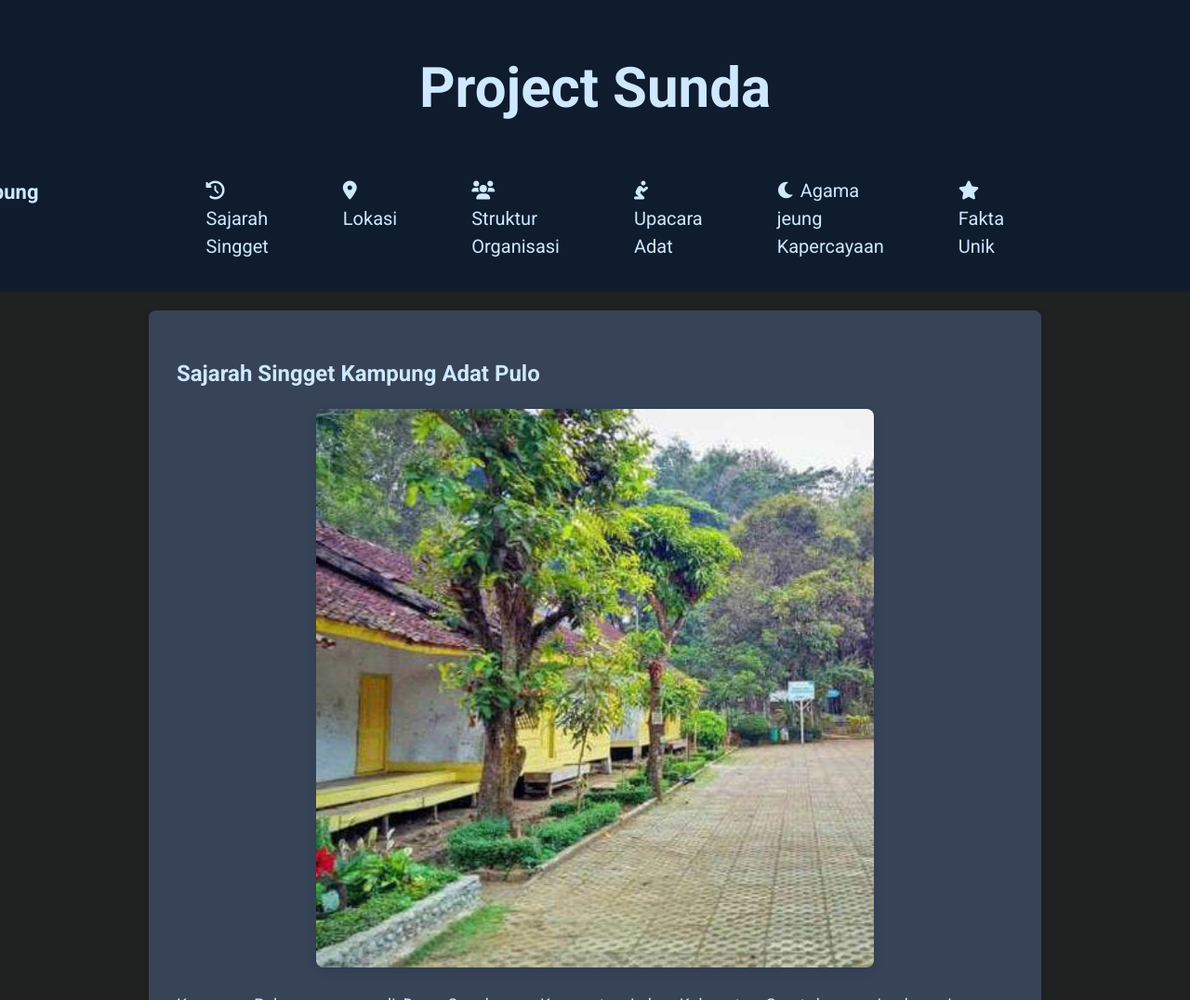
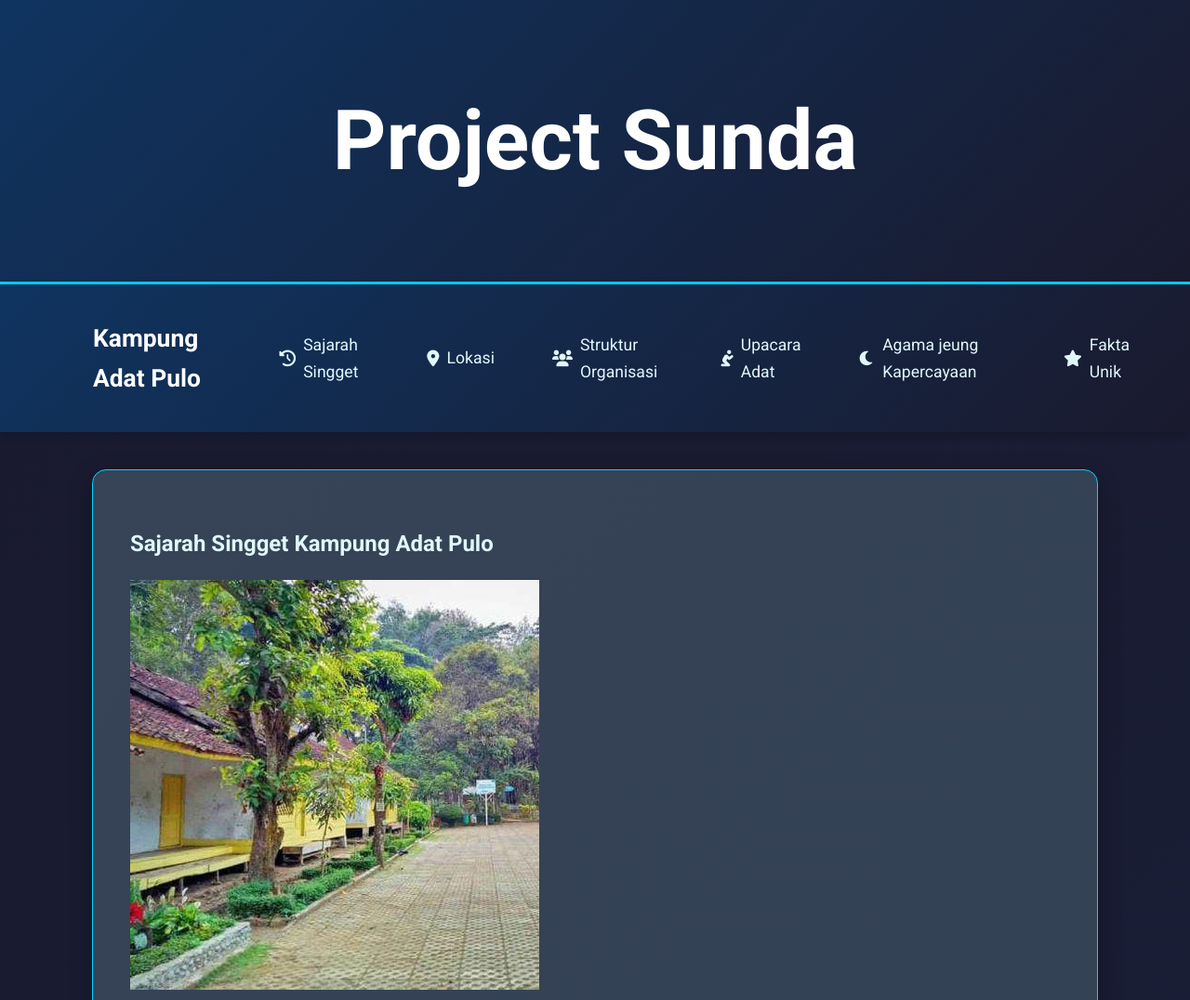
Before and after one commit to umbuazaziaherlendii/Sunda-artikel-Adat-Pulo, a plain HTML site: page index.html in a window 1280 px wide. Shown: the top 1076 px of the page at 93% size. Drawn offline with Linux system fonts and the light colour scheme.

Commit message:
Update sunda.css

```diff
--- a/sunda.css
+++ b/sunda.css
@@ -3,118 +3,81 @@ body, html {
     margin: 0;
     padding: 0;
     font-family: 'Roboto', sans-serif;
-    line-height: 1.5;
-    color: #cee8ff;
-    background-color: #202121;
+    line-height: 1.6;
+    color: #e0f7fa; /* Lebih terang untuk kontras */
+    background: linear-gradient(135deg, #1a1a2e, #16213e); /* Gradien gelap elegan */
     scroll-behavior: smooth;
 }
 
+/* Header */
 header {
-    background-color: #0F1C2E;
-    padding: 10px;
+    background: linear-gradient(135deg, #0f3460, #1a1a2e); /* Gradien biru gelap */
+    padding: 20px;
     text-align: center;
-    font-size: 2.5em;
-    box-shadow: 0px 4px 6px rgba(0, 0, 0, 0.1);
+    font-size: 2.8em;
+    font-weight: 700;
+    color: #ffffff;
+    box-shadow: 0 4px 15px rgba(0, 0, 0, 0.3);
+    border-bottom: 3px solid #00d4ff; /* Aksen biru muda */
 }
 
-header button {
-    position: fixed;
-    z-index: 5;
-    top: 0;
-    margin: 20px;
-    font-size: 18px;
-    border-style: solid;
-    border-radius: 5px;
-    border-width: 2px;
-    background-color: #cee8ff;
-    color: #0F1C2E;
-    padding: 10px 20px;
-}
-
+/* Navigation */
 .nav {
     position: sticky;
     top: 0;
     left: 0;
+    z-index: 10;
+    background: linear-gradient(135deg, #0f3460, #1a1a2e);
+    box-shadow: 0 2px 10px rgba(0, 0, 0, 0.2);
 }
 
 nav ul {
-    font-size: 20px;
     display: flex;
-    justify-content: end;
-    gap: 5rem;
-    padding: 25px;
-    padding-right: 200px;
+    justify-content: flex-end;
+    align-items: center;
+    gap: 2rem;
+    padding: 15px 50px;
     margin: 0;
     list-style-type: none;
-    background-color: #0F1C2E;
+    font-size: 1.1em;
 }
 
 nav ul li a {
     text-decoration: none;
-    color: #cee8ff;
+    color: #e0f7fa;
+    padding: 10px 15px;
+    border-radius: 8px;
+    transition: all 0.3s ease;
+    display: flex;
+    align-items: center;
+    gap: 8px;
+}
+
+nav ul li a:hover {
+    background-color: #00d4ff;
+    color: #1a1a2e;
+    transform: translateY(-2px);
+    box-shadow: 0 4px 10px rgba(0, 212, 255, 0.3);
 }
 
 li h1 {
-    font-size: 22px;
-    display: block;
-    margin: auto;
-    padding-right: 100px;
-    color: #cee8ff;
+    font-size: 1.5em;
+    font-weight: 700;
+    color: #ffffff;
+    margin-right: auto;
+    padding-left: 50px;
 }
 
+/* Main Content */
 main {
-    max-width: 900px;
-    margin: 20px auto;
-    padding: 30px;
-    background-color: #374357;
-    box-shadow: 0 4px 12px rgba(0, 0, 0, 0.1);
-    border-radius: 8px;
+    max-width: 1000px;
+    margin: 40px auto;
+    padding: 40px;
+    background: linear-gradient(135deg, #374357, #2c3e50);
+    box-shadow: 0 8px 25px rgba(0, 0, 0, 0.3);
+    border-radius: 15px;
+    border: 1px solid #00d4ff;
 }
 
 h1, h2 {
-    font-size: 1.5em;
-    margin-bottom: 15px;
-}
-
-p {
-    font-size: 1.1em;
-    margin-bottom: 20px;
-    text-align: justify;
-}
-
-.img-container {
-    text-align: center;
-    margin: 20px 0;
-}
-
-.img-container img {
-    width: 100%;
-    max-width: 600px;
-    border-radius: 8px;
-    box-shadow: 0 4px 12px rgba(0, 0, 0, 0.1);
-}
-
-footer {
-    background-color: #1f2b3e;
-    padding: 10px;
-    margin-top: 30px;
-}
-
-footer p {
-    text-align: center;
-}
-
-/* Responsive styles for smaller screens */
-@media screen and (max-width: 768px) {
-    .content {
-        padding: 15px;
-    }
-
-    h1, h2 {
-        font-size: 2em;
-    }
-
-    .img-container img {
-        width: 100%;
-    }
-}
+    font
```
